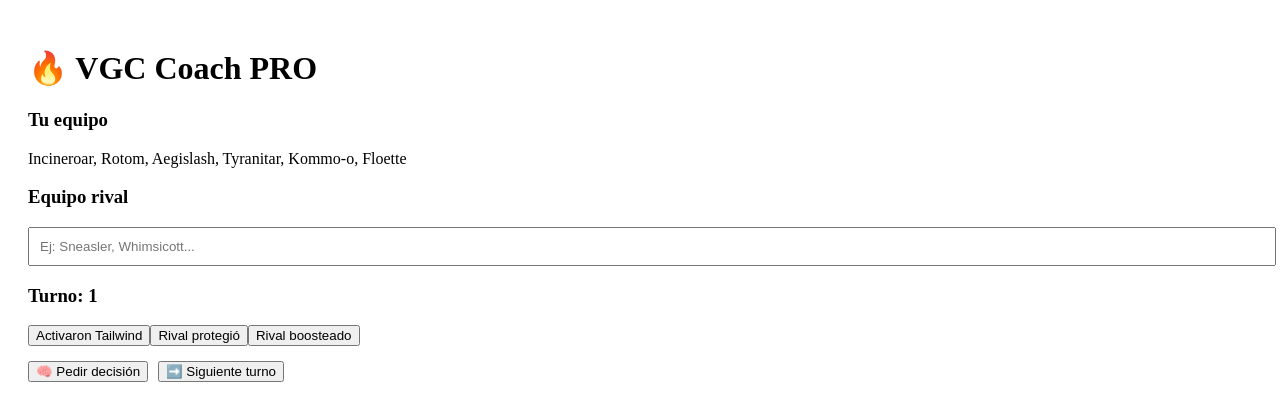
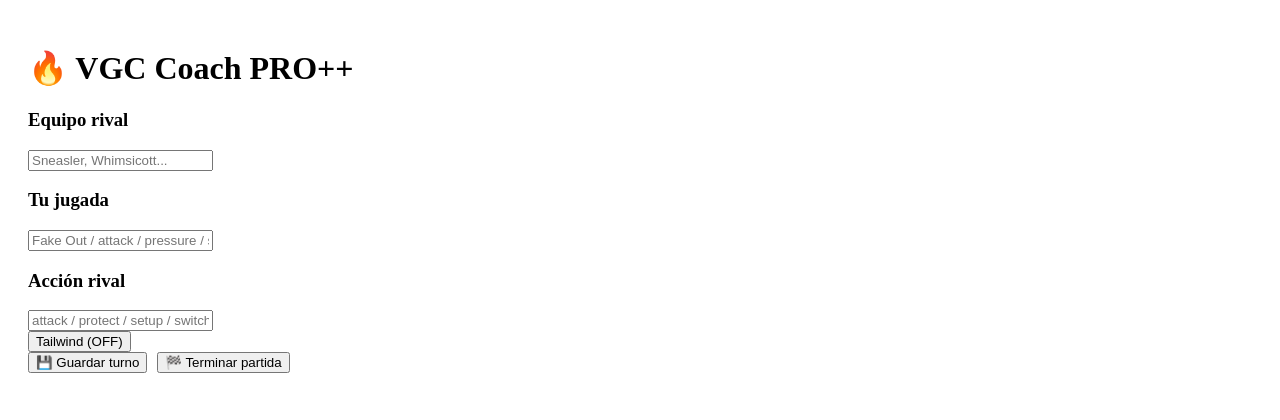
Before and after one commit to panzaburras-gif/vgc-coach-ai, a Next.js app: page / in a window 1280 px wide. Shown: the top 420 px of the page. Built offline with nearby package versions, Linux system fonts and the light colour scheme.

Commit message:
Update index.js

```diff
--- a/pages/index.js
+++ b/pages/index.js
@@ -10,199 +10,169 @@ const YOUR_TEAM = [
   "Floette"
 ];
 
-// 🔥 BASE DE DATOS META (simplificada pero realista)
+// 🔥 BASE META
 const META_BEHAVIOR = {
   Whimsicott: {
     turn1: { setup: 0.7, protect: 0.1, attack: 0.2, switch: 0 },
   },
   Sneasler: {
     turn1: { attack: 0.6, protect: 0.3, setup: 0.1, switch: 0 },
-  },
-  Charizard: {
-    turn1: { attack: 0.7, protect: 0.2, setup: 0.1, switch: 0 },
-  },
-  Incineroar: {
-    turn1: { attack: 0.3, protect: 0.2, setup: 0, switch: 0.5 },
   }
 };
 
-// 🧠 PREDICCIÓN DE ACCIONES
-const predictEnemyAction = (pokemon, context) => {
-  let base = META_BEHAVIOR[pokemon]?.turn1;
-
-  if (!base) {
-    return { attack: 0.4, protect: 0.3, switch: 0.2, setup: 0.1 };
-  }
-
-  let prediction = { ...base };
-
-  // Ajustes inteligentes
-  if (context.lowHP) {
-    prediction.protect += 0.25;
-    prediction.attack -= 0.15;
-  }
-
-  if (context.usedProtectLastTurn) {
-    prediction.protect -= 0.2;
-    prediction.attack += 0.1;
-  }
-
-  if (context.hasSpeedAdvantage) {
-    prediction.attack += 0.15;
-  }
-
-  if (context.badMatchup) {
-    prediction.switch += 0.25;
-  }
-
-  return prediction;
+// 🧠 PREDICCIÓN
+const predictEnemyAction = (pokemon) => {
+  return META_BEHAVIOR[pokemon]?.turn1 || {
+    attack: 0.4,
+    protect: 0.3,
+    switch: 0.2,
+    setup: 0.1
+  };
 };
 
 // 🎯 DECISIÓN ÓPTIMA
 const getBestMove = (prediction) => {
-  if (prediction.setup > 0.5) {
-    return "🔥 Castiga setup: Fake Out / presión inmediata";
-  }
+  if (prediction.setup > 0.5) return "pressure";
+  if (prediction.protect > 0.4) return "setup";
+  if (prediction.switch > 0.4) return "safe";
+  return "defensive";
+};
 
-  if (prediction.protect > 0.4) {
-    return "🛡️ Rival probablemente protege → haz switch o setup gratis";
-  }
+// 🧠 ANALIZADOR DE PARTIDA
+const analyzeGame = (history) => {
+  let score = 100;
+  let mistakes = [];
+  let goodPlays = [];
 
-  if (prediction.switch > 0.4) {
-    return "🔄 Rival probablemente cambie → usa movimiento seguro";
-  }
+  history.forEach((turn, i) => {
+    // ❌ ERRORES
+    if (turn.playerMove === "Fake Out" && turn.enemyAction === "protect") {
+      score -= 15;
+      mistakes.push(`Turno ${i + 1}: Fake Out en Protect`);
+    }
 
-  return "⚔️ Rival probablemente ataca → juega defensivo o trade favorable";
+    if (turn.tailwind && turn.playerMove === "attack") {
+      score -= 10;
+      mistakes.push(`Turno ${i + 1}: Peleaste speed bajo Tailwind`);
+    }
+
+    if (turn.enemyAction === "setup" && turn.playerMove !== "pressure") {
+      score -= 12;
+      mistakes.push(`Turno ${i + 1}: No castigaste setup`);
+    }
+
+    // ✅ BUENAS JUGADAS
+    if (turn.enemyAction === "setup" && turn.playerMove === "pressure") {
+      score += 8;
+      goodPlays.push(`Turno ${i + 1}: Castigaste setup`);
+    }
+
+    if (turn.enemyAction === "protect" && turn.playerMove === "setup") {
+      score += 6;
+      goodPlays.push(`Turno ${i + 1}: Aprovechaste protect rival`);
+    }
+
+    if (!turn.tailwind && turn.playerMove === "safe") {
+      score += 5;
+      goodPlays.push(`Turno ${i + 1}: Juego seguro correcto`);
+    }
+  });
+
+  // Clamp score
+  if (score > 100) score = 100;
+  if (score < 0) score = 0;
+
+  // 🧠 NIVEL
+  let level = "";
+  if (score > 85) level = "🔥 Nivel competitivo alto";
+  else if (score > 70) level = "👍 Buen jugador";
+  else if (score > 50) level = "⚠️ Nivel medio, mejorar decisiones";
+  else level = "❌ Muchos errores críticos";
+
+  return { score, mistakes, goodPlays, level };
 };
 
 export default function App() {
   const [enemyTeam, setEnemyTeam] = useState("");
-  const [gameState, setGameState] = useState({
-    turn: 1,
-    tailwind: false,
-    enemyProtected: false,
-    enemyBoosted: false,
-    lastAdvice: "",
-    prediction: null
-  });
+  const [history, setHistory] = useState([]);
+  const [playerMove, setPlayerMove] = useState("");
+  const [enemyAction, setEnemyAction] = useState("");
+  const [tailwind, setTailwind] = useState(false);
+  const [result, setResult] = useState(null);
 
-  // 🔍 DETECTAR ARQUETIPO
-  const detectArchetype = () => {
-    if (
-      enemyTeam.includes("Sneasler") &&
-      enemyTeam.includes("Whimsicott")
-    ) {
-      return "hyperOffense";
-    }
-    if (enemyTeam.includes("Charizard")) {
-      return "sun";
-    }
-    return "balanced";
+  const saveTurn = () => {
+    const newTurn = {
+      playerMove,
+      enemyAction,
+      tailwind
+    };
+
+    setHistory([...history, newTurn]);
+    setPlayerMove("");
+    setEnemyAction("");
   };
 
-  // 🧠 COACH PRINCIPAL
-  const getCoachDecision = () => {
-    const archetype = detectArchetype();
-    let advice = "";
-
-    let mainThreat = "Whimsicott";
-    if (enemyTeam.includes("Sneasler")) mainThreat = "Sneasler";
-
-    const prediction = predictEnemyAction(mainThreat, {
-      lowHP: false,
-      usedProtectLastTurn: gameState.enemyProtected,
-      hasSpeedAdvantage: gameState.tailwind,
-      badMatchup: false
-    });
-
-    const decision = getBestMove(prediction);
-
-    // 🔥 PLAN BASE SEGÚN META
-    if (archetype === "hyperOffense") {
-      if (gameState.turn === 1) {
-        advice =
-          "Lead Incineroar + Aegislash. Fake Out a Whimsicott + Escudo Real.";
-      } else {
-        advice =
-          "Controla velocidad y fuerza intercambios favorables.";
-      }
-    }
-
-    else if (archetype === "sun") {
-      advice =
-        "Activa arena con Tyranitar y presiona con Avalancha.";
-    }
-
-    else {
-      advice =
-        "Juego estándar: Fake Out + Electrotela, luego pivot.";
-    }
-
-    advice += "\n\n🧠 Predicción rival:\n";
-    advice += JSON.stringify(prediction, null, 2);
-
-    advice += "\n\n👉 Decisión óptima:\n" + decision;
-
-    setGameState({
-      ...gameState,
-      lastAdvice: advice,
-      prediction: prediction
-    });
-  };
-
-  const nextTurn = () => {
-    setGameState({
-      ...gameState,
-      turn: gameState.turn + 1,
-      enemyProtected: false,
-      enemyBoosted: false
-    });
+  const finishGame = () => {
+    const analysis = analyzeGame(history);
+    setResult(analysis);
   };
 
   return (
     <div style={{ padding: 20 }}>
-      <h1>🔥 VGC Coach PRO</h1>
-
-      <h3>Tu equipo</h3>
-      <p>{YOUR_TEAM.join(", ")}</p>
+      <h1>🔥 VGC Coach PRO++</h1>
 
       <h3>Equipo rival</h3>
       <input
-        type="text"
-        placeholder="Ej: Sneasler, Whimsicott..."
         value={enemyTeam}
         onChange={(e) => setEnemyTeam(e.target.value)}
-        style={{ width: "100%", padding: 10 }}
+        placeholder="Sneasler, Whimsicott..."
       />
 
-      <h3>Turno: {gameState.turn}</h3>
+      <h3>Tu jugada</h3>
+      <input
+        value={playerMove}
+        onChange={(e) => setPlayerMove(e.target.value)}
+        placeholder="Fake Out / attack / pressure / safe"
+      />
 
-      <div style={{ marginTop: 10 }}>
-        <button onClick={() => setGameState({ ...gameState, tailwind: true })}>
-          Activaron Tailwind
-        </button>
+      <h3>Acción rival</h3>
+      <input
+        value={enemyAction}
+        onChange={(e) => setEnemyAction(e.target.value)}
+        placeholder="attack / protect / setup / switch"
+      />
 
-        <button onClick={() => setGameState({ ...gameState, enemyProtected: true })}>
-          Rival protegió
-        </button>
-
-        <button onClick={() => setGameState({ ...gameState, enemyBoosted: true })}>
-          Rival boosteado
+      <div>
+        <button onClick={() => setTailwind(!tailwind)}>
+          Tailwind ({tailwind ? "ON" : "OFF"})
         </button>
       </div>
 
-      <button onClick={getCoachDecision} style={{ marginTop: 15 }}>
-        🧠 Pedir decisión
+      <button onClick={saveTurn}>💾 Guardar turno</button>
+
+      <button onClick={finishGame} style={{ marginLeft: 10 }}>
+        🏁 Terminar partida
       </button>
 
-      <button onClick={nextTurn} style={{ marginLeft: 10 }}>
-        ➡️ Siguiente turno
-      </button>
+      {result && (
+        <div style={{ marginTop: 20 }}>
+          <h2>📊 Resultado</h2>
+          <p><strong>Puntuación:</strong> {result.score}/100</p>
+          <p><strong>Nivel:</strong> {result.level}</p>
 
-      {gameState.lastAdvice && (
-        <div style={{ marginTop: 20 }}>
-          <h2>📢 Coach dice:</h2>
-          <pre>{gameState.lastAdvice}</pre>
+          <h3>✅ Buenas jugadas</h3>
+          <ul>
+            {result.goodPlays.map((g, i) => (
+              <li key={i}>{g}</li>
+            ))}
+          </ul>
+
+          <h3>❌ Errores</h3>
+          <ul>
+            {result.mistakes.map((m, i) => (
+              <li key={i}>{m}</li>
+            ))}
+          </ul>
         </div>
       )}
     </div>
```
